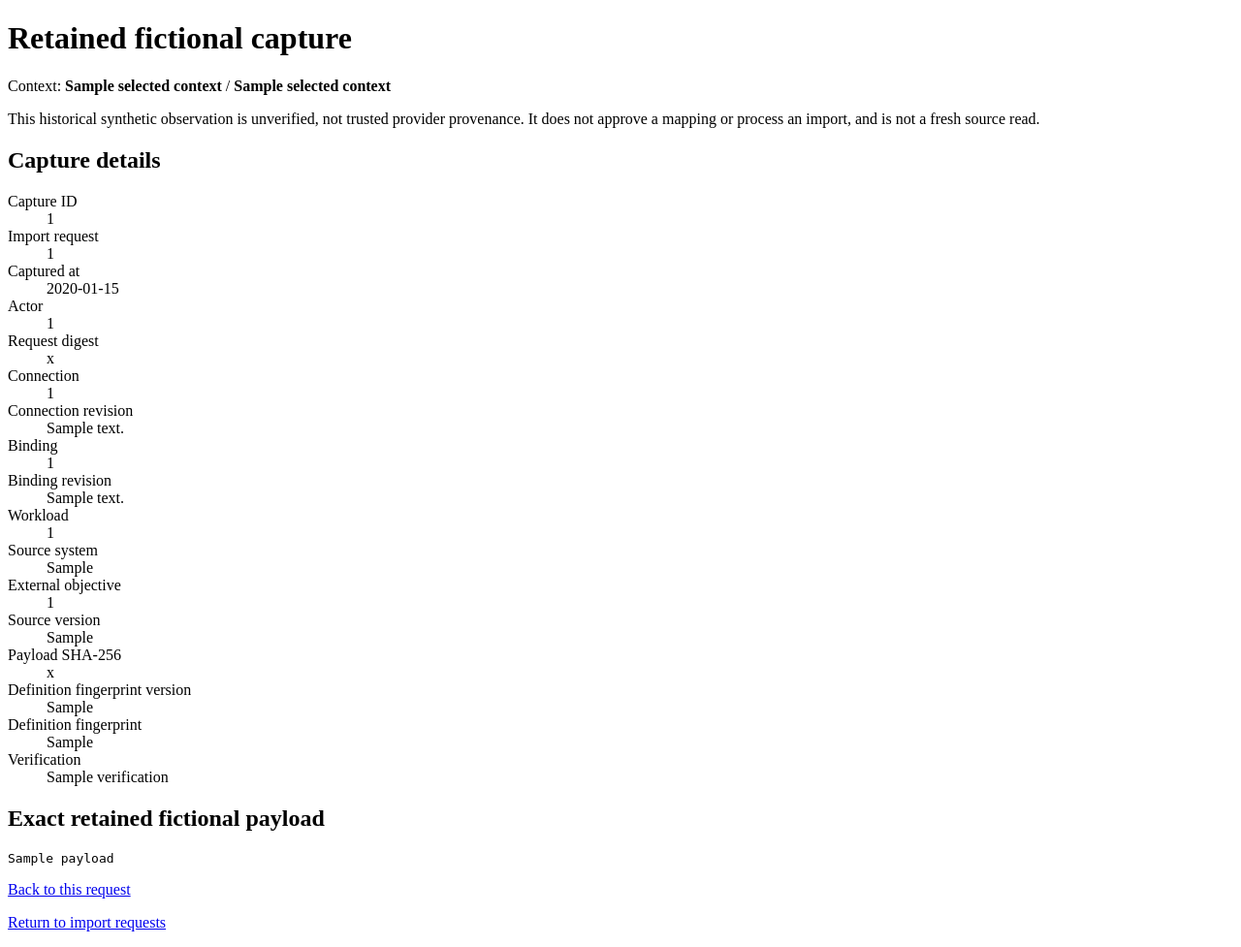
After one commit to fenoch4real/uacrf-unified-adaptive-cloud-resilience-framework, a Spring app: template web/src/main/resources/templates/objective-import-capture-detail.html in a window 1280 px wide. The commit adds this page. Shown: the whole page at 97% size. Run offline with Thymeleaf, Linux system fonts and the light colour scheme; the template is opened without the code that fills it: most values are stand-ins (such as "Sample title", 1, 10 or a date in 2020); data that the repository does not hold is empty; some of the project's set-up classes (security, data sources, template engines, error pages and the like) are left out, and stand-ins take their place.

Commit message:
Show retained synthetic capture in browser
Co-authored-by: Copilot <223556219+Copilot@users.noreply.github.com>

```diff
--- /dev/null
+++ b/web/src/main/resources/templates/objective-import-capture-detail.html
@@ -0,0 +1,39 @@
+<!doctype html>
+<html lang="en" xmlns:th="http://www.thymeleaf.org">
+<head><meta charset="UTF-8"><meta name="viewport" content="width=device-width, initial-scale=1">
+  <title>Retained fictional capture | UACRF</title>
+  <style>pre { overflow: auto; }</style></head>
+<body><main>
+  <h1>Retained fictional capture</h1>
+  <p>Context: <strong th:text="${selectedContext.tenantName}">Tenant</strong> /
+    <strong th:text="${selectedContext.environmentName}">Environment</strong></p>
+  <p>This historical synthetic observation is unverified, not trusted provider provenance.
+    It does not approve a mapping or process an import, and is not a fresh source read.</p>
+  <p role="alert" th:if="${captureError != null}" th:text="${captureError}"></p>
+  <section th:if="${capture != null}">
+    <h2>Capture details</h2>
+    <dl>
+      <dt>Capture ID</dt><dd th:text="${capture.captureId}"></dd>
+      <dt>Import request</dt><dd th:text="${capture.receiptId}"></dd>
+      <dt>Captured at</dt><dd th:text="${capture.capturedAt}"></dd>
+      <dt>Actor</dt><dd th:text="${capture.actorId}"></dd>
+      <dt>Request digest</dt><dd th:text="${capture.requestDigest}"></dd>
+      <dt>Connection</dt><dd th:text="${capture.connectionId}"></dd>
+      <dt>Connection revision</dt><dd th:text="${capture.connectionRevision}"></dd>
+      <dt>Binding</dt><dd th:text="${capture.bindingId}"></dd>
+      <dt>Binding revision</dt><dd th:text="${capture.bindingRevision}"></dd>
+      <dt>Workload</dt><dd th:text="${capture.targetWorkloadId}"></dd>
+      <dt>Source system</dt><dd th:text="${capture.sourceSystem}"></dd>
+      <dt>External objective</dt><dd th:text="${capture.externalObjectiveId}"></dd>
+      <dt>Source version</dt><dd th:text="${capture.sourceVersion}"></dd>
+      <dt>Payload SHA-256</dt><dd th:text="${capture.payloadDigest}"></dd>
+      <dt>Definition fingerprint version</dt><dd th:text="${capture.definitionFingerprintVersion}"></dd>
+      <dt>Definition fingerprint</dt><dd th:text="${capture.definitionFingerprint}"></dd>
+      <dt>Verification</dt><dd th:text="${capture.verification}"></dd>
+    </dl>
+    <h2 id="payload-title">Exact retained fictional payload</h2>
+    <pre role="region" aria-labelledby="payload-title" tabindex="0"><code th:text="${capture.payload}"></code></pre>
+    <p><a th:href="@{/objectives/import/receipt(id=${capture.receiptId})}">Back to this request</a></p>
+  </section>
+  <p><a href="/objectives/import">Return to import requests</a></p>
+</main></body></html>
--- a/web/src/main/resources/templates/objective-import-capture.html
+++ b/web/src/main/resources/templates/objective-import-capture.html
@@ -16,7 +16,8 @@
       <dt>Captured at</dt><dd th:text="${captureReceipt.capturedAt}"></dd>
       <dt>Verification</dt><dd th:text="${captureReceipt.verification}"></dd>
     </dl>
-    <p>The request remains pending. Capture history is not available in the browser yet.</p>
+    <p>The request remains pending. A list of captures is not available yet.</p>
+    <p><a th:href="@{/objectives/import/receipt/sample-capture(id=${captureReceipt.receiptId},captureId=${captureReceipt.captureId})}">Read this retained capture</a></p>
     <p><a th:href="@{/objectives/import/receipt(id=${captureReceipt.receiptId})}">Back to this request</a></p>
   </section>
   <form th:if="${retryAllowed}" method="post" th:action="@{/objectives/import/receipt/sample-capture}"
```
Also changed, not shown: docs/DELIVERY_CHECKLIST.md (+9 -2 lines), docs/api-service-contracts.md (+4 -3 lines), e2e/tests/sample-inventory.spec.mjs (+19 -1 lines), web/src/main/java/org/uacrf/web/ObjectiveImportController.java (+29 -0 lines), web/src/main/java/org/uacrf/web/ObjectivesClient.java (+52 -0 lines), design/ui-prototype/import_signal_design/README.md, 2 other files.
